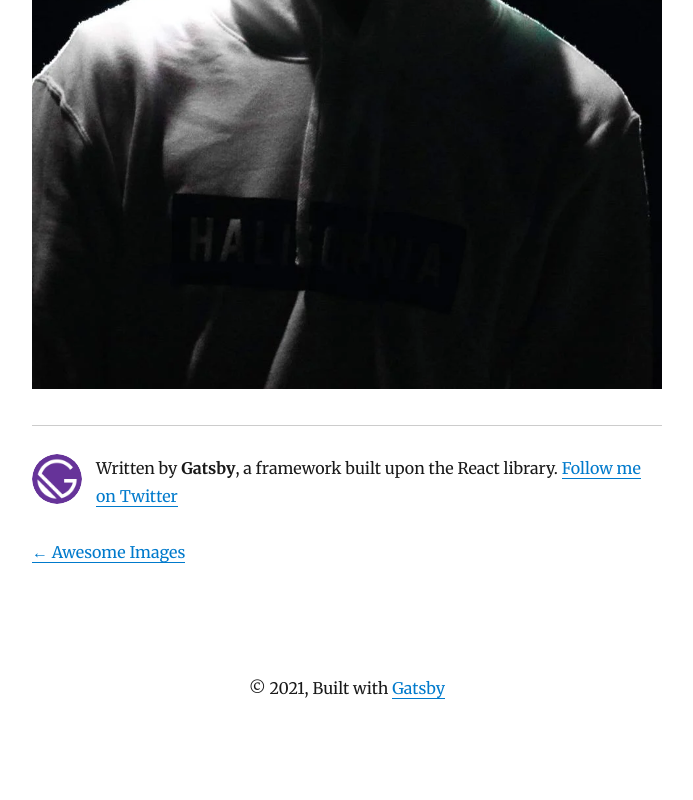
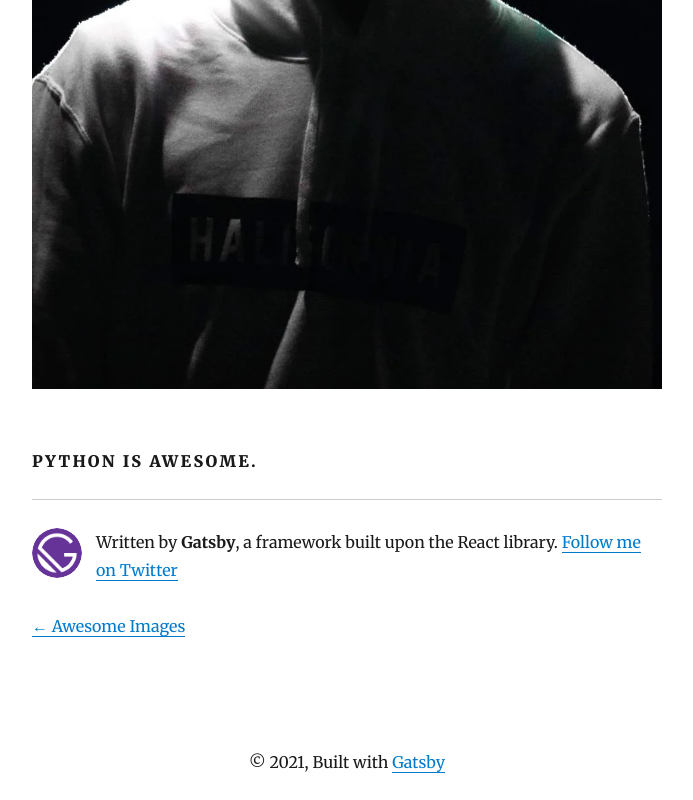
Before and after one commit to Arun47156/daily_blog, a Gatsby site: page /blog/first-blog/ in a window 1280 px wide. Shown: the part 674-1474 px from the top of the page, without its empty margins (293-986 px from the left). Before the commit the page ends 1400 px from the top, so only its background shows below. Built offline with nearby package versions, Linux system fonts and the light colour scheme; Gatsby itself is replaced by a stand-in of ours; some packages are replaced by stand-ins of ours.

Commit message:
Update Blog “first-blog”

```diff
--- a/content/blog/first-blog.md
+++ b/content/blog/first-blog.md
@@ -2,6 +2,8 @@
 path: awsome-blog
 date: 2021-09-06T06:15:38.774Z
 title: "First Blog "
-description: Python is awsome
+description: Python is awesome.
 ---
 ![](../assets/profile.jpg "Hello World")
+
+#### Python is awesome.
```
